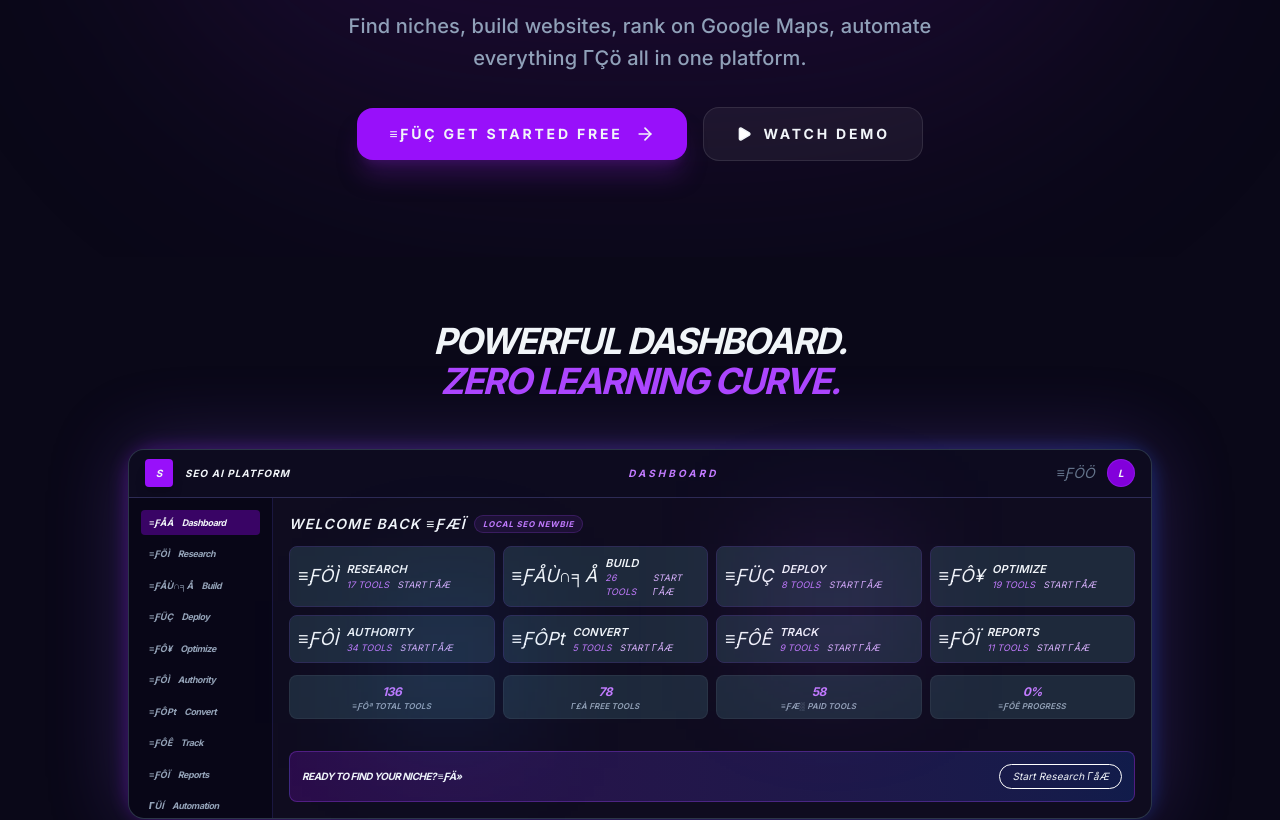
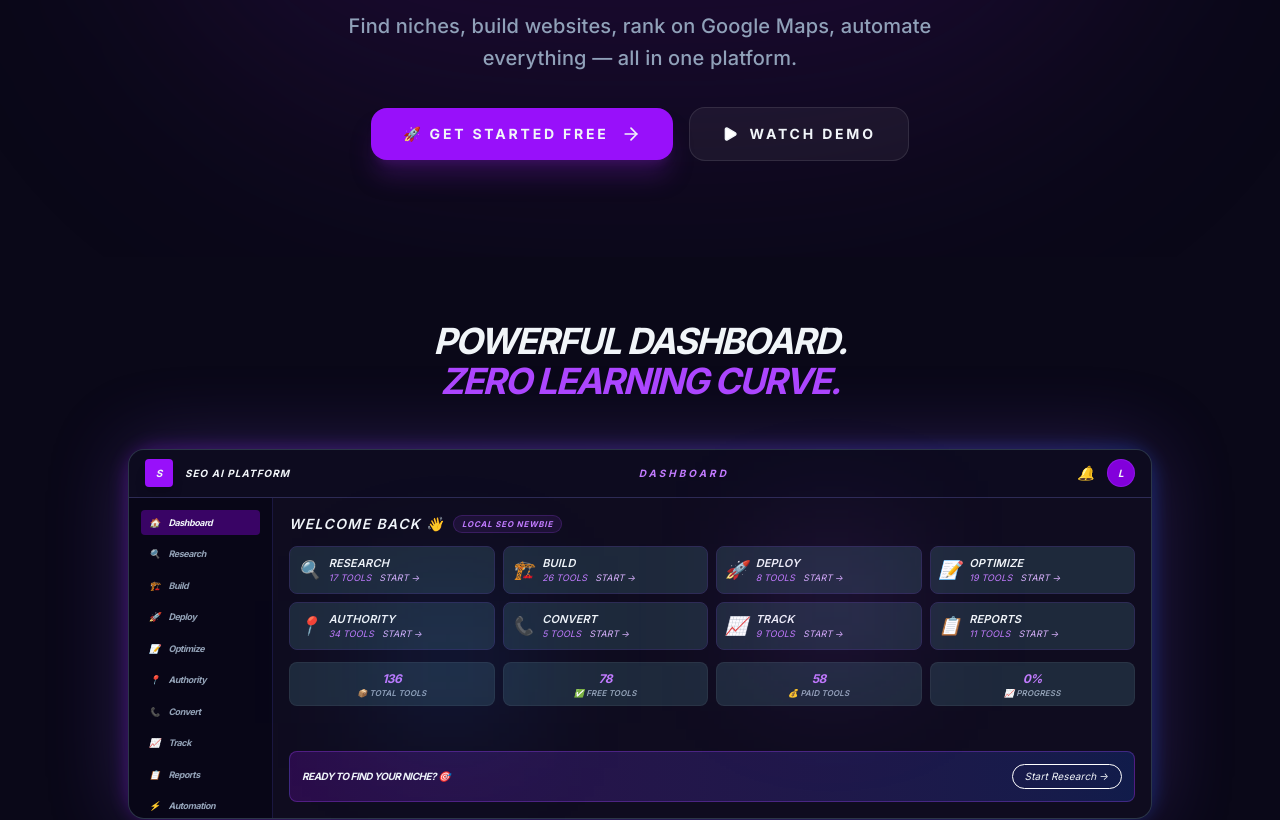
Before and after one commit to morizzogroupllc-alt/seo-ai-platform, a Next.js app: page / in a window 1280 px wide. Shown: the part 540-1360 px from the top of the page. Built offline with nearby package versions, Linux system fonts and the light colour scheme.

Commit message:
Restore clean content for page.tsx

```diff
--- a/src/app/page.tsx
+++ b/src/app/page.tsx
@@ -114,7 +114,7 @@ export default function LandingPage() {
           </div>
 
           <p className="text-slate-400 text-lg md:text-xl font-medium max-w-2xl mx-auto leading-relaxed animate-fadeInUp" style={{ animationDelay: '300ms' }}>
-            Find niches, build websites, rank on Google Maps, automate everything ΓÇö all in one platform.
+            Find niches, build websites, rank on Google Maps, automate everything — all in one platform.
           </p>
 
           <div className="flex flex-col sm:flex-row items-center justify-center gap-4 pt-8 animate-fadeInUp" style={{ animationDelay: '400ms' }}>
@@ -122,7 +122,7 @@ export default function LandingPage() {
               onClick={handleGetStarted}
               className="w-full sm:w-auto px-8 py-4 bg-purple-600 hover:bg-purple-500 text-white font-black rounded-2xl shadow-xl shadow-purple-900/40 transition-all active:scale-[0.98] uppercase tracking-[0.2em] text-sm flex items-center justify-center space-x-3"
             >
-              <span>≡ƒÜÇ Get Started Free</span>
+              <span>🚀 Get Started Free</span>
               <ArrowRight className="w-5 h-5" />
             </button>
             <button className="w-full sm:w-auto px-8 py-4 border border-white/10 bg-white/5 hover:bg-white/10 text-white font-black rounded-2xl transition-all flex items-center justify-center space-x-3 uppercase tracking-[0.2em] text-sm">
@@ -144,7 +144,7 @@ export default function LandingPage() {
           <div className="absolute -inset-1 bg-gradient-to-r from-purple-600 to-blue-600 rounded-[2rem] blur opacity-25 group-hover:opacity-40 transition duration-1000 group-hover:duration-200" />
           <div className="relative bg-[#1A1740] rounded-2xl border border-[#4C1D95] overflow-hidden shadow-[0_0_80px_rgba(139,92,246,0.25)]">
             <div className="flex flex-col h-full uppercase italic">
-              {/* ΓöüΓöüΓöü TOPBAR (h-12) ΓöüΓöüΓöü */}
+              {/* ━━━ TOPBAR (h-12) ━━━ */}
               <div className="h-12 bg-[#0D0B1F] border-b border-[#2D2B55] flex items-center px-4 justify-between">
                 <div className="flex items-center space-x-3">
                   <div className="w-7 h-7 bg-purple-600 rounded flex items-center justify-center text-[10px] font-black italic text-white shadow-lg">S</div>
@@ -152,27 +152,27 @@ export default function LandingPage() {
                 </div>
                 <div className="text-[10px] font-black tracking-[0.3em] text-purple-400">DASHBOARD</div>
                 <div className="flex items-center space-x-3">
-                  <span className="text-gray-500 text-sm">≡ƒöö</span>
+                  <span className="text-gray-500 text-sm">🔔</span>
                   <div className="w-7 h-7 bg-purple-700 rounded-full flex items-center justify-center text-[10px] font-black text-white border border-purple-500/30">L</div>
                 </div>
               </div>
 
-              {/* ΓöüΓöüΓöü MAIN AREA (flex) ΓöüΓöüΓöü */}
+              {/* ━━━ MAIN AREA (flex) ━━━ */}
               <div className="flex flex-1 overflow-hidden">
                 {/* LEFT SIDEBAR (w-36) */}
                 <div className="w-36 bg-[#080617] border-r border-[#1A1740] p-3 h-[320px] hidden sm:flex flex-col">
                   <div className="space-y-1.5 flex-1">
                     {[
-                      { icon: '≡ƒÅá', n: 'Dashboard', active: true },
-                      { icon: '≡ƒöì', n: 'Research' },
-                      { icon: '≡ƒÅù∩╕Å', n: 'Build' },
-                      { icon: '≡ƒÜÇ', n: 'Deploy' },
-                      { icon: '≡ƒô¥', n: 'Optimize' },
-                      { icon: '≡ƒôì', n: 'Authority' },
-                      { icon: '≡ƒô₧', n: 'Convert' },
-                      { icon: '≡ƒôê', n: 'Track' },
-                      { icon: '≡ƒôï', n: 'Reports' },
-                      { icon: 'ΓÜí', n: 'Automation' }
+                      { icon: '🏠', n: 'Dashboard', active: true },
+                      { icon: '🔍', n: 'Research' },
+                      { icon: '🏗️', n: 'Build' },
+                      { icon: '🚀', n: 'Deploy' },
+                      { icon: '📝', n: 'Optimize' },
+                      { icon: '📍', n: 'Authority' },
+                      { icon: '📞', n: 'Convert' },
+                      { icon: '📈', n: 'Track' },
+                      { icon: '📋', n: 'Reports' },
+                      { icon: '⚡', n: 'Automation' }
                     ].map((item, i) => (
                       <div key={i} className={cn(
                         "flex items-center space-x-2 py-1.5 px-2 rounded text-[9px] font-black transition-colors",
@@ -185,7 +185,7 @@ export default function LandingPage() {
                   </div>
                   <div className="pt-2 border-t border-white/5">
                     <div className="flex items-center space-x-2 py-1.5 px-2 rounded text-[9px] font-black text-gray-400">
-                      <span>ΓÜÖ∩╕Å</span>
+                      <span>⚙️</span>
                       <span className="tracking-tighter">System</span>
                     </div>
                   </div>
@@ -193,23 +193,23 @@ export default function LandingPage() {
 
                 {/* RIGHT CONTENT (flex-1) */}
                 <div className="flex-1 bg-[#0F0C1F] p-4 overflow-hidden flex flex-col">
-                  {/* Row 1 ΓÇö Welcome bar */}
+                  {/* Row 1 — Welcome bar */}
                   <div className="flex items-center">
-                    <h4 className="text-sm font-semibold text-white italic tracking-widest">Welcome back ≡ƒæï</h4>
+                    <h4 className="text-sm font-semibold text-white italic tracking-widest">Welcome back 👋</h4>
                     <span className="ml-2 px-2 py-0.5 bg-purple-500/10 border border-purple-500/20 rounded-full text-[8px] font-black text-purple-400 uppercase tracking-widest">Local SEO Newbie</span>
                   </div>
 
-                  {/* Row 2 ΓÇö 8 Phase cards (grid 4├ù2) */}
+                  {/* Row 2 — 8 Phase cards (grid 4×2) */}
                   <div className="grid grid-cols-2 md:grid-cols-4 gap-2 mt-3">
                     {[
-                      { i: '≡ƒöì', n: 'Research', t: '17 tools' },
-                      { i: '≡ƒÅù∩╕Å', n: 'Build', t: '26 tools' },
-                      { i: '≡ƒÜÇ', n: 'Deploy', t: '8 tools' },
-                      { i: '≡ƒô¥', n: 'Optimize', t: '19 tools' },
-                      { i: '≡ƒôì', n: 'Authority', t: '34 tools' },
-                      { i: '≡ƒô₧', n: 'Convert', t: '5 tools' },
-                      { i: '≡ƒôê', n: 'Track', t: '9 tools' },
-                      { i: '≡ƒôï', n: 'Reports', t: '11 tools' }
+                      { i: '🔍', n: 'Research', t: '17 tools' },
+                      { i: '🏗️', n: 'Build', t: '26 tools' },
+                      { i: '🚀', n: 'Deploy', t: '8 tools' },
+                      { i: '📝', n: 'Optimize', t: '19 tools' },
+                      { i: '📍', n: 'Authority', t: '34 tools' },
+                      { i: '📞', n: 'Convert', t: '5 tools' },
+                      { i: '📈', n: 'Track', t: '9 tools' },
+                      { i: '📋', n: 'Reports', t: '11 tools' }
                     ].map((p, i) => (
                       <div key={i} className="bg-[#1A1740] border border-[#2D2B55] rounded-lg p-2 flex items-center gap-2 relative overflow-hidden group/mcard transition-colors hover:border-purple-500/50">
                         <span className="text-lg">{p.i}</span>
@@ -217,20 +217,20 @@ export default function LandingPage() {
                           <span className="text-white text-[11px] font-semibold">{p.n}</span>
                           <div className="flex items-center space-x-2">
                             <span className="text-purple-400 text-[9px]">{p.t}</span>
-                            <span className="text-purple-300 text-[9px]">Start ΓåÆ</span>
+                            <span className="text-purple-300 text-[9px]">Start →</span>
                           </div>
                         </div>
                       </div>
                     ))}
                   </div>
 
-                  {/* Row 3 ΓÇö Stats (grid 4 cols) */}
+                  {/* Row 3 — Stats (grid 4 cols) */}
                   <div className="grid grid-cols-4 gap-2 mt-3">
                     {[
-                      { v: '136', l: '≡ƒôª Total Tools' },
-                      { v: '78', l: 'Γ£à Free Tools' },
-                      { v: '58', l: '≡ƒÆ░ Paid Tools' },
-                      { v: '0%', l: '≡ƒôê Progress' }
+                      { v: '136', l: '📦 Total Tools' },
+                      { v: '78', l: '✅ Free Tools' },
+                      { v: '58', l: '💰 Paid Tools' },
+                      { v: '0%', l: '📈 Progress' }
                     ].map((s, i) => (
                       <div key={i} className="bg-[#1A1740] rounded-lg p-2 text-center border border-white/5">
                         <div className="text-purple-400 text-xs font-black tracking-tighter mb-0.5">{s.v}</div>
@@ -239,13 +239,13 @@ export default function LandingPage() {
                     ))}
                   </div>
 
-                  {/* Row 4 ΓÇö CTA Banner */}
+                  {/* Row 4 — CTA Banner */}
                   <div className="mt-auto bg-gradient-to-r from-purple-600/20 to-blue-600/20 border border-purple-500/30 rounded-lg p-3 flex items-center justify-between">
                     <div className="flex items-center space-x-2">
-                      <span className="text-white text-[10px] font-black italic tracking-tighter uppercase">Ready to find your niche? ≡ƒÄ»</span>
+                      <span className="text-white text-[10px] font-black italic tracking-tighter uppercase">Ready to find your niche? 🎯</span>
                     </div>
                     <button className="border border-white text-white bg-transparent hover:bg-white/10 text-[10px] px-3 py-1 rounded-full transition-all">
-                      Start Research ΓåÆ
+                      Start Research →
                     </button>
                   </div>
                 </div>
@@ -267,11 +267,11 @@ export default function LandingPage() {
 
         <div className="grid grid-cols-1 md:grid-cols-5 gap-4 items-stretch">
           {[
-            { id: 'newbie', icon: '≡ƒåò', title: 'Local SEO Newbie', desc: 'Step-by-step guidance from niche research to first ranking' },
-            { id: 'pro', icon: '≡ƒÆ╝', title: 'Client SEO Pro', desc: 'Manage multiple clients with automated reports and audits' },
-            { id: 'rank', icon: '≡ƒÅá', title: 'Rank & Rent', desc: 'Build sites, rank them, rent them. Bulk page generator.' },
-            { id: 'agency', icon: '≡ƒÅó', title: 'Agency', desc: 'White-label reports, team access and bulk site generation' },
-            { id: 'auto', icon: '≡ƒñû', title: 'Automation', desc: '1-click full SEO campaigns running on autopilot' },
+            { id: 'newbie', icon: '🆕', title: 'Local SEO Newbie', desc: 'Step-by-step guidance from niche research to first ranking' },
+            { id: 'pro', icon: '💼', title: 'Client SEO Pro', desc: 'Manage multiple clients with automated reports and audits' },
+            { id: 'rank', icon: '🏠', title: 'Rank & Rent', desc: 'Build sites, rank them, rent them. Bulk page generator.' },
+            { id: 'agency', icon: '🏢', title: 'Agency', desc: 'White-label reports, team access and bulk site generation' },
+            { id: 'auto', icon: '🤖', title: 'Automation', desc: '1-click full SEO campaigns running on autopilot' },
           ].map((card, i) => (
             <div
               key={card.id}
@@ -291,7 +291,7 @@ export default function LandingPage() {
         <div className="max-w-7xl mx-auto px-6">
           <div className="text-center mb-16 space-y-4 animate-fadeInUp">
             <h2 className="text-3xl md:text-5xl font-black text-white italic tracking-tight uppercase">Your complete SEO journey<br />in 8 phases</h2>
-            <p className="text-slate-500 font-bold uppercase text-xs tracking-widest">Follow the journey or jump to any phase ΓÇö 136 tools at your fingertips</p>
+            <p className="text-slate-500 font-bold uppercase text-xs tracking-widest">Follow the journey or jump to any phase — 136 tools at your fingertips</p>
           </div>
 
           <div className="grid grid-cols-1 md:grid-cols-2 lg:grid-cols-4 gap-6">
@@ -347,7 +347,7 @@ export default function LandingPage() {
             <div className="space-y-4">
               <p className="text-slate-400 text-sm leading-relaxed font-medium">Our proven criteria finds low-competition niches:</p>
               <div className="flex flex-wrap gap-2">
-                {['City Γëñ200k', 'SV ΓëÑ200', 'DA Γëñ15', 'DR Γëñ10', 'BL Γëñ150'].map(p => (
+                {['City ≤200k', 'SV ≥200', 'DA ≤15', 'DR ≤10', 'BL ≤150'].map(p => (
                   <span key={p} className="text-[9px] font-black text-emerald-400 bg-emerald-500/10 px-2 py-1 rounded">{p}</span>
                 ))}
               </div>
@@ -417,7 +417,7 @@ export default function LandingPage() {
         </div>
       </section>
 
-      {/* SECTION 9: FOOTER ΓÇö Professional */}
+      {/* SECTION 9: FOOTER — Professional */}
       <footer id="contact" className="bg-[#080617] border-t border-[#1A1740] pt-20 pb-10 px-6">
         <div className="max-w-7xl mx-auto grid grid-cols-1 md:grid-cols-4 gap-12 text-left">
           {/* Col 1: Brand */}
@@ -479,7 +479,7 @@ export default function LandingPage() {
         {/* Bottom Bar */}
         <div className="max-w-7xl mx-auto border-t border-[#1A1740] pt-8 mt-16 flex flex-col md:flex-row justify-between items-center gap-8">
           <p className="text-gray-600 text-[10px] font-black uppercase tracking-widest italic tracking-tighter">
-            ┬⌐ 2025 SEO AI Platform. All rights reserved.
+            © 2025 SEO AI Platform. All rights reserved.
           </p>
 
           {/* Trust Badges */}
@@ -553,10 +553,10 @@ function StatsSection() {
     <section ref={sectionRef} className="bg-[#1A1740] border-y border-white/5 py-12 md:py-16">
       <div className="max-w-6xl mx-auto px-6 grid grid-cols-2 md:grid-cols-4 gap-8">
         {[
-          { val: counts.tools, label: 'Total Tools', icon: '≡ƒôª' },
-          { val: counts.users, label: 'User Types', icon: '≡ƒæñ' },
-          { val: counts.phases, label: 'Phases', icon: '≡ƒÜÇ' },
-          { val: `$${counts.cost}`, label: 'To Start', icon: '≡ƒÆ░' },
+          { val: counts.tools, label: 'Total Tools', icon: '📦' },
+          { val: counts.users, label: 'User Types', icon: '👤' },
+          { val: counts.phases, label: 'Phases', icon: '🚀' },
+          { val: `$${counts.cost}`, label: 'To Start', icon: '💰' },
         ].map((stat, i) => (
           <div key={i} className="flex flex-col items-center border-white/5 last:border-0 md:border-r">
             <div className="flex items-center space-x-3 mb-1">
```
